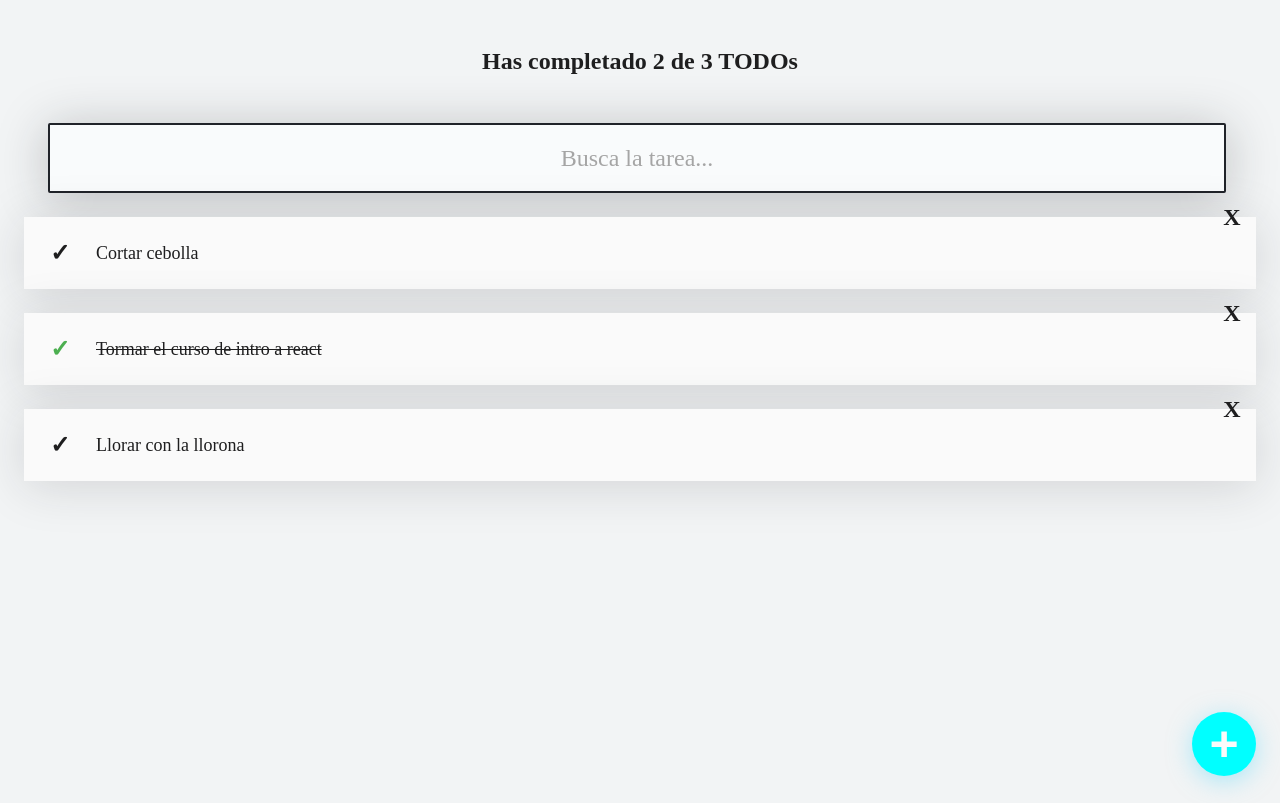
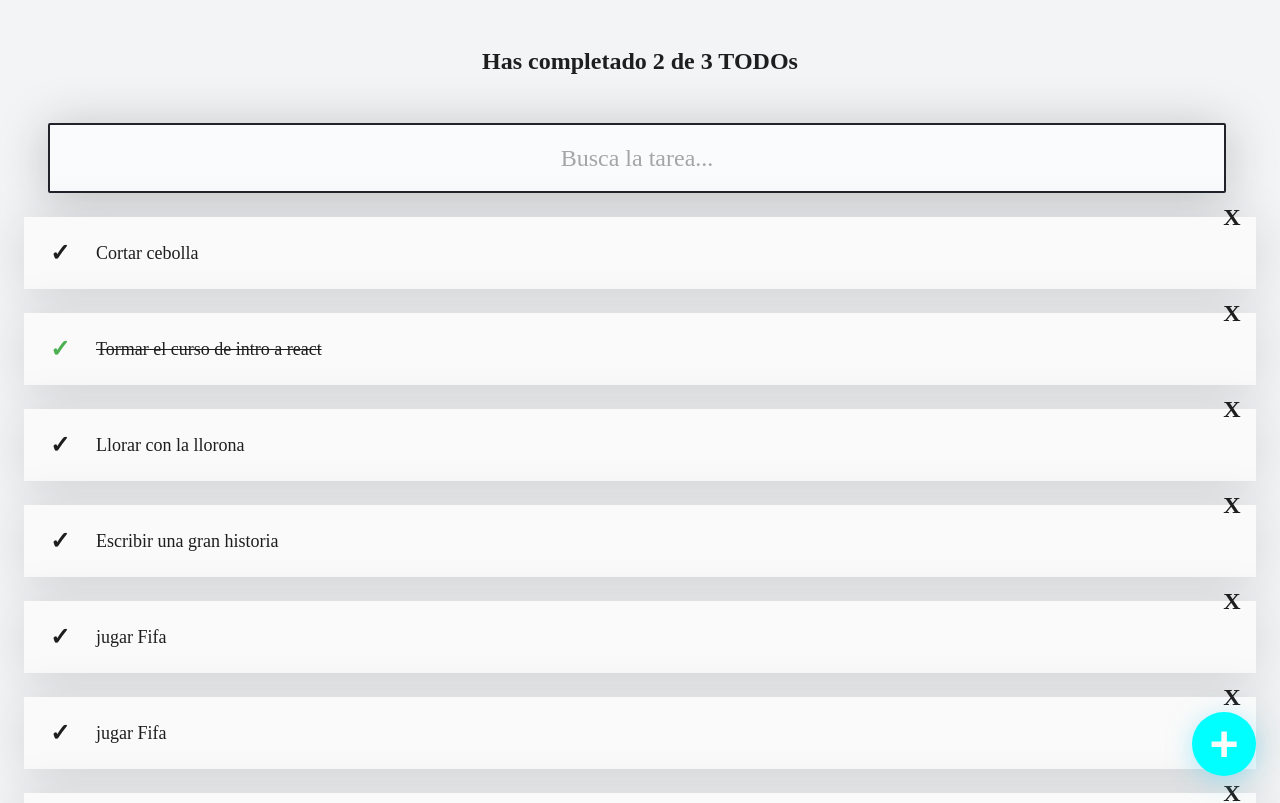
Before and after one commit to santiago-beeb/to-do, a React (Create React App) app: page / in a window 1280 px wide. Shown: the top 803 px of the page. Built offline with nearby package versions, Linux system fonts and the light colour scheme.

Commit message:
añardir lista

```diff
--- a/src/App.js
+++ b/src/App.js
@@ -10,6 +10,13 @@ const todos = [
   { text: "Cortar cebolla", completed: false },
   { text: "Tormar el curso de intro a react", completed: true },
   { text: "Llorar con la llorona", completed: false },
+  { text: "Escribir una gran historia", completed: false },
+  { text: "jugar Fifa", completed: false },
+  { text: "jugar Fifa", completed: false },
+  { text: "jugar Fifa", completed: false },
+  { text: "jugar Fifa", completed: true },
+  { text: "jugar Fifa", completed: false },
+  { text: "jugar Fifa", completed: true },
 ];
 function App() {
   return (
```
Also changed, not shown: package.json (+6 -2 lines), 1 other file (tests, documents, lock files or other folders).
